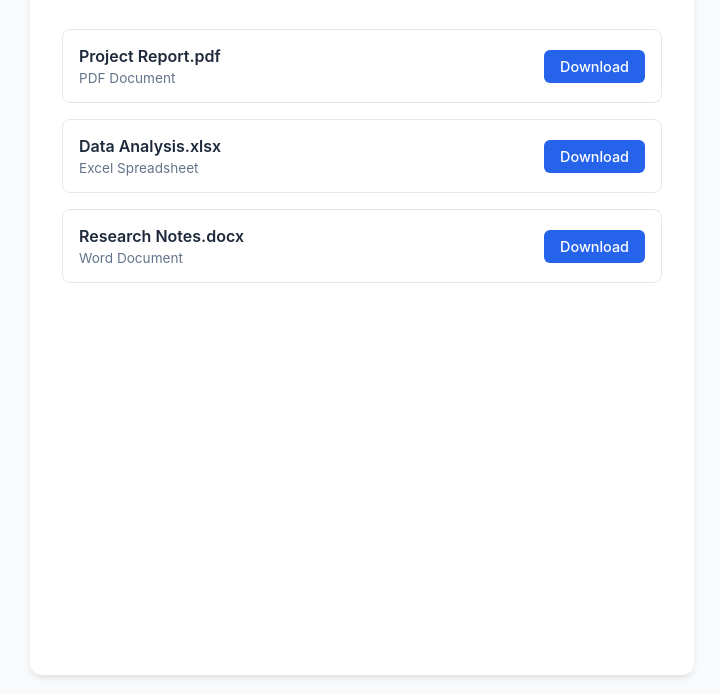
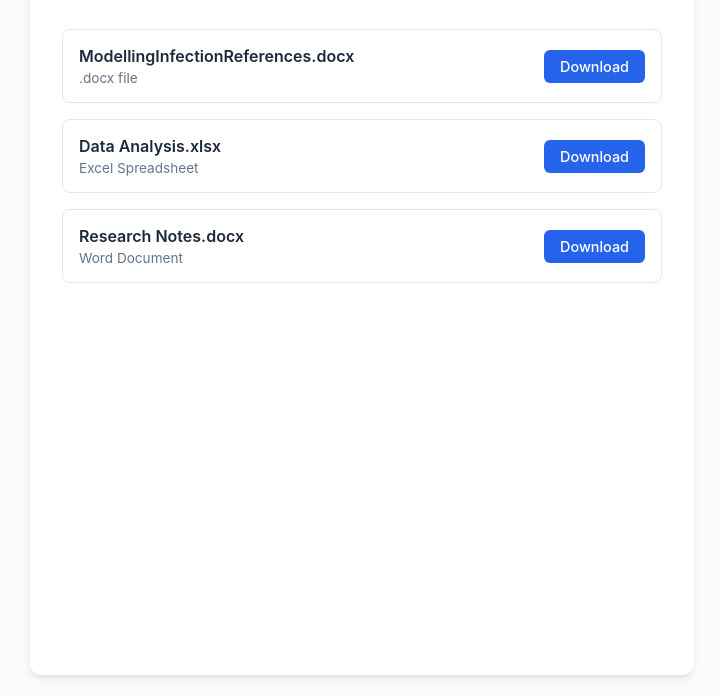
Before and after one commit to Student-Y3945249/BABS3, a plain HTML site: page index.html in a window 1280 px wide. Shown: the part 145-840 px from the top of the page, without its empty margins (278-998 px from the left). Drawn offline with Linux system fonts and the light colour scheme.

Commit message:
Update index.html

```diff
--- a/index.html
+++ b/index.html
@@ -114,10 +114,10 @@
 
             <div class="file-item">
                 <div class="file-info">
-                    <span class="file-name">Project Report.pdf</span>
-                    <span class="file-meta">PDF Document</span>
+                    <span class="file-name">ModellingInfectionReferences.docx</span>
+                    <span class="file-meta">.docx file</span>
                 </div>
-                <a href="Project_Report_Final.pdf" download class="download-btn">Download</a>
+                <a href="ModellingInfectionReferences.docx" download class="download-btn">Download</a>
             </div>
             <div class="file-item">
                 <div class="file-info">
```
